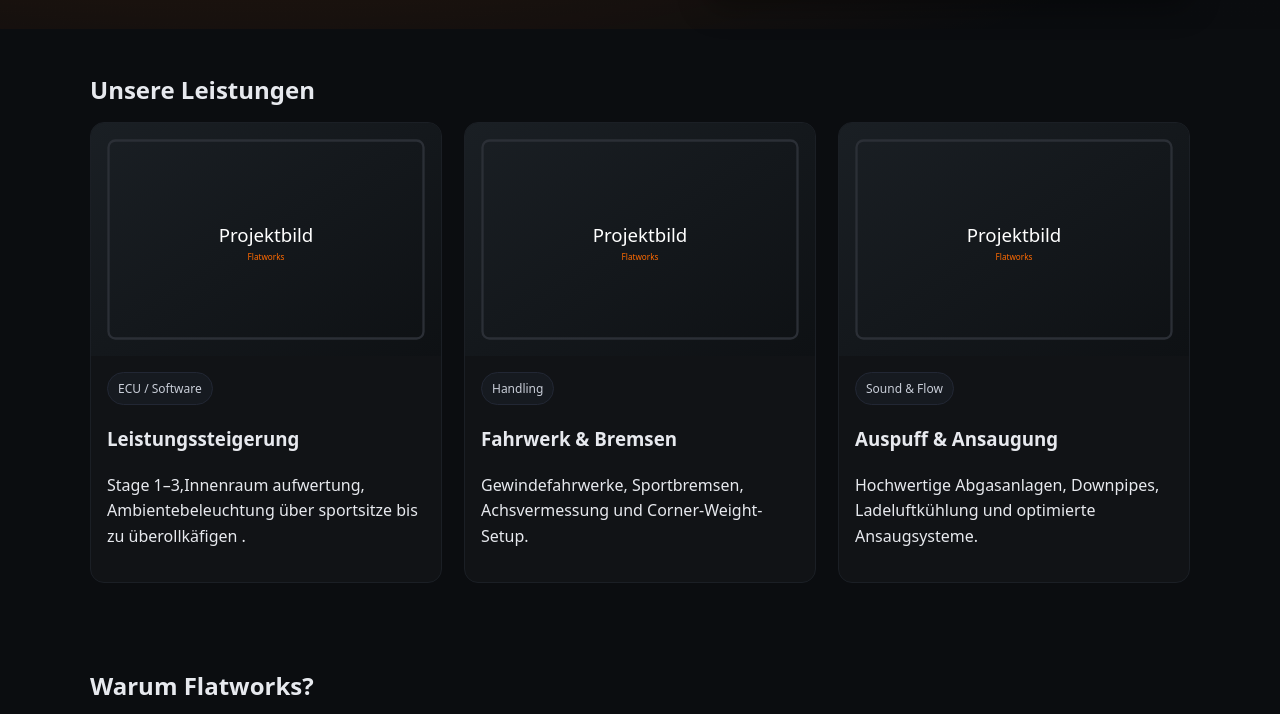
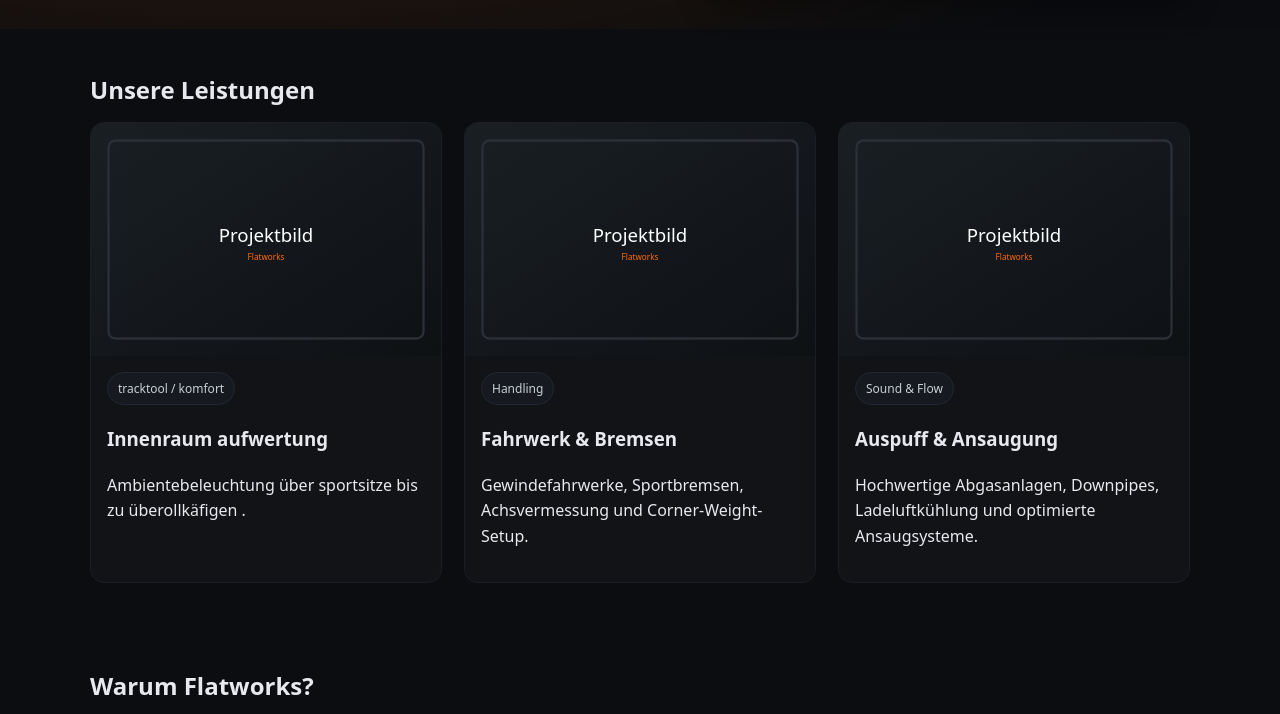
Before and after one commit to Flat-works/website, a plain HTML site: page index.html in a window 1280 px wide. Shown: the part 479-1193 px from the top of the page. Drawn offline with Linux system fonts and the light colour scheme.

Commit message:
index.html aktualisieren

```diff
--- a/index.html
+++ b/index.html
@@ -48,9 +48,9 @@
       <div class="card">
         <img src="assets/projects/projekt_2.svg" alt="Leistungssteigerung">
         <div class="body">
-          <div class="badge">ECU / Software</div>
-          <h3>Leistungssteigerung</h3>
-          <p>Stage 1–3,Innenraum aufwertung, Ambientebeleuchtung über sportsitze bis zu überollkäfigen .</p>
+          <div class="badge">tracktool / komfort </div>
+          <h3>Innenraum aufwertung</h3>
+          <p> Ambientebeleuchtung über sportsitze bis zu überollkäfigen .</p>
         </div>
       </div>
       <div class="card">
```
